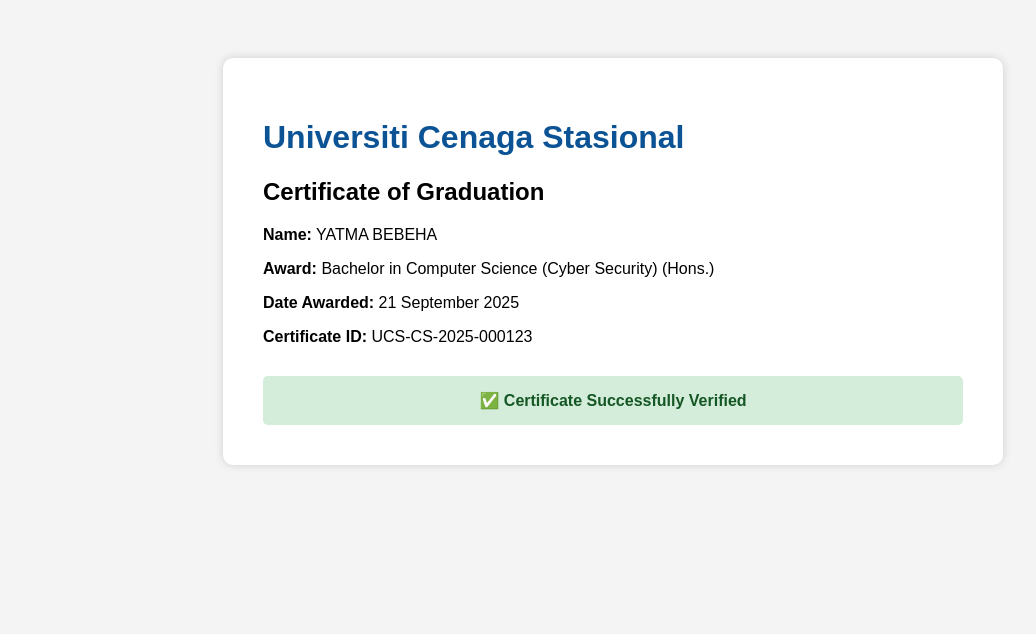
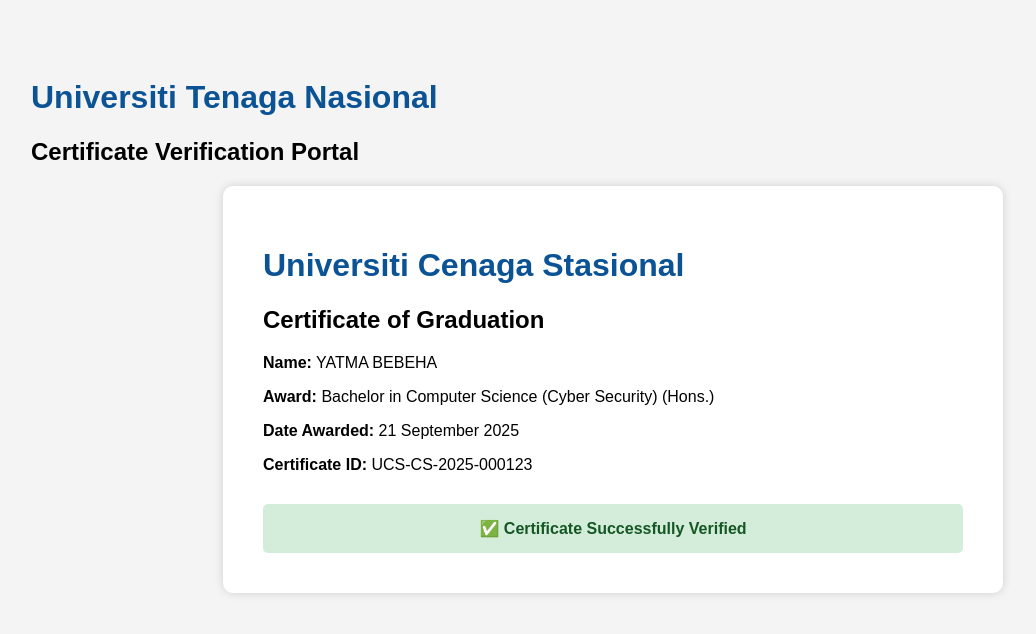
Before and after one commit to Ybhere-crypto/certificate-verification, a plain HTML site: page index.html in a window 1280 px wide. Shown: the whole page, without its empty margins (27-1063 px from the left). Drawn offline with Linux system fonts and the light colour scheme.

Commit message:
Add headings to index.html for certificate portal

```diff
--- a/index.html
+++ b/index.html
@@ -2,7 +2,8 @@
 <html lang="en">
 <head>
 <meta charset="UTF-8">
-<title>Certificate Verification</title>
+<h1>Universiti Tenaga Nasional</h1>
+<h2>Certificate Verification Portal</h2>
 
 <style>
 body{
```
